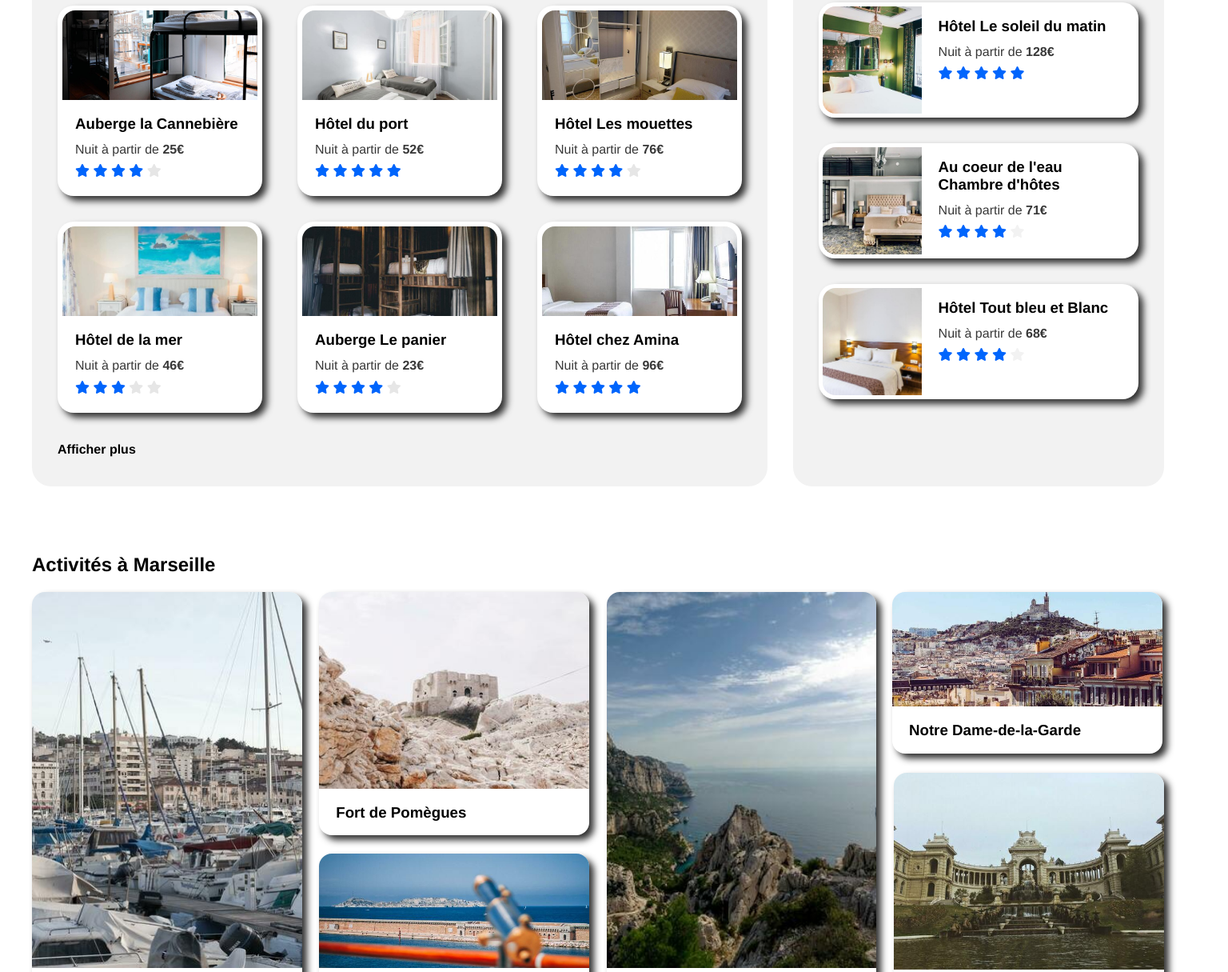
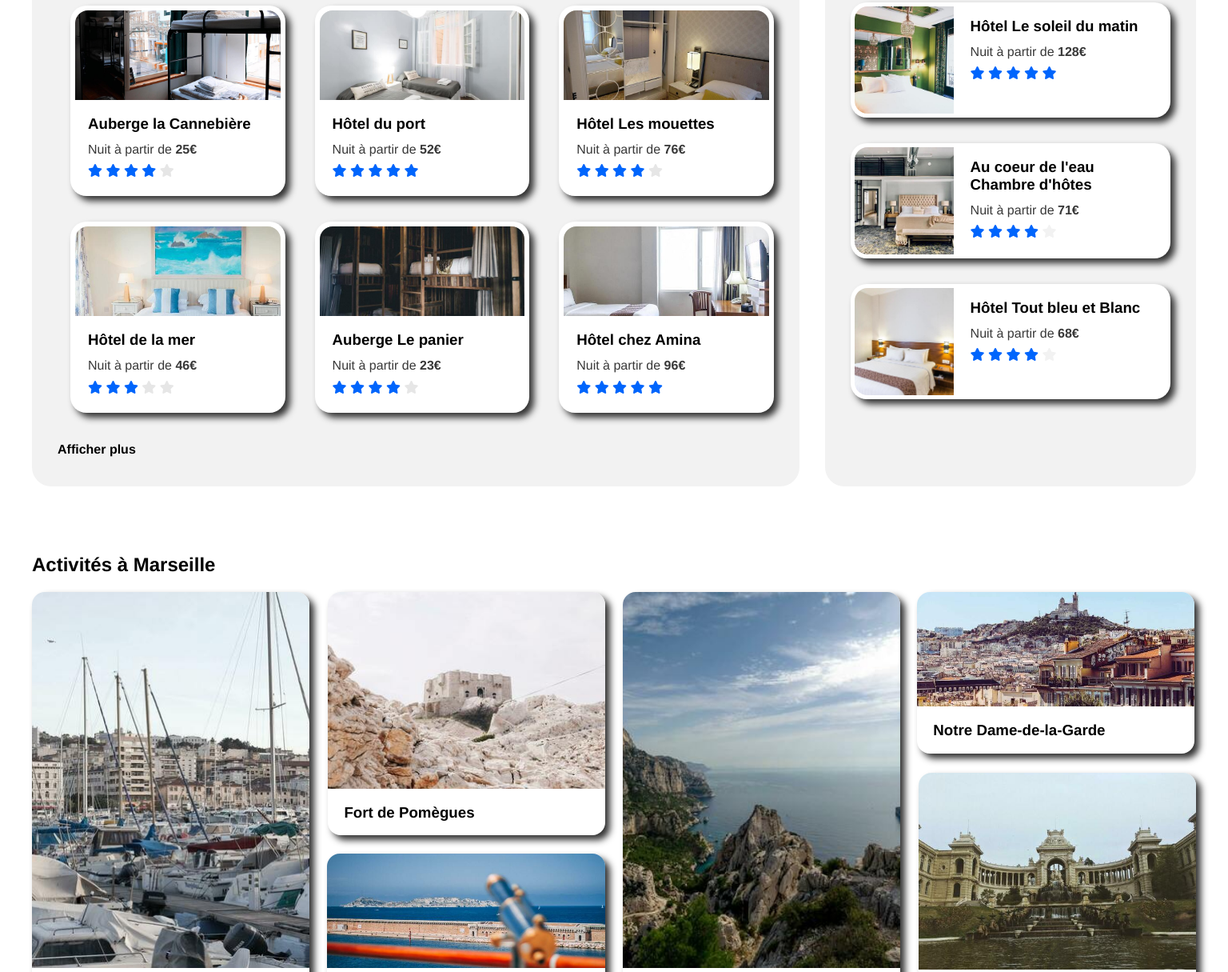
Before and after one commit to Aziz-Darden-DIANI/AzizDiani_2_17122020, a plain HTML site: page index.html in a window 1536 px wide. Shown: the part 503-1718 px from the top of the page at 80% size. Drawn offline with Linux system fonts and the light colour scheme.

Commit message:
Update final_projet

```diff
--- a/index.html
+++ b/index.html
@@ -3,9 +3,10 @@
 <head>
     <meta charset="UTF-8">
     <meta name="viewport" content="width=device-width, initial-scale=1.0">
+    <meta name="description" content="Site de réservation d'hôtel en ligne" />
     <title>Reservia</title>
     <link rel = "preconnect" href = "https://fonts.gstatic.com">
-
+    <link rel="icon" type="image/png" href="images/favicon.png" />
     <link rel="stylesheet" href="style.css" />
     <link rel="stylesheet" media="screen and (max-width:1130px)" href="tablette.css">
     <link rel="stylesheet" media="screen and (max-width:600px)" href="mobile.css">
--- a/style.css
+++ b/style.css
@@ -2,7 +2,6 @@
 body
 {
     font-family: "Raleway", "Helvetica Neue", Helvetica, sans-serif;
-    max-width: 1480px;
 }
 p
 {
@@ -371,7 +370,8 @@ footer
     }
     .cardHosting
     {
-        width: 16rem;
+        width: 30%;
+        margin-left: 1rem;
     }
     .card-img
     {
@@ -493,4 +493,8 @@ footer
     {
         height: 11rem;
     }
+    .cardPopulaire
+    {
+        overflow: auto;
+    }
 }
```
Also changed, not shown: images/favicon.png (added).
